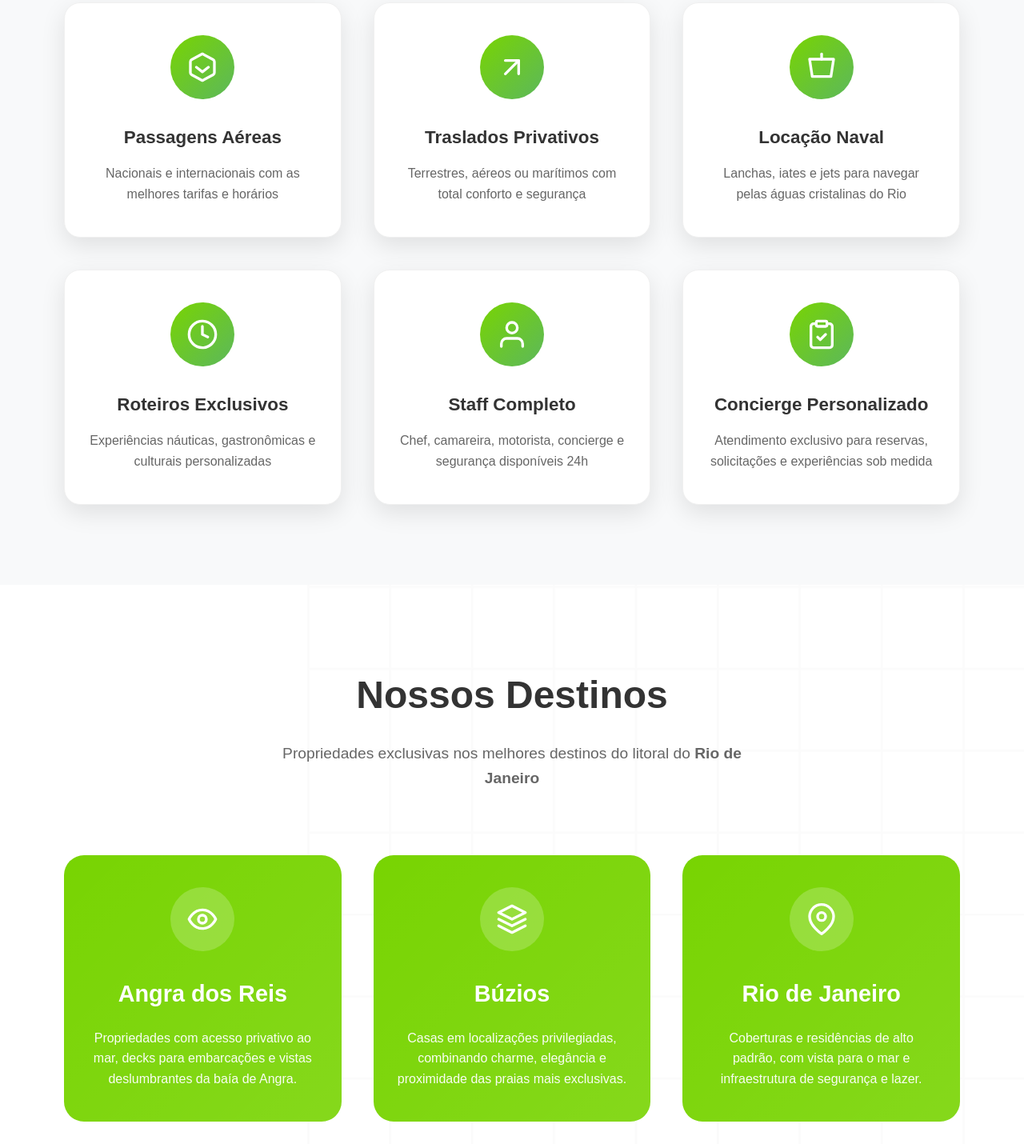
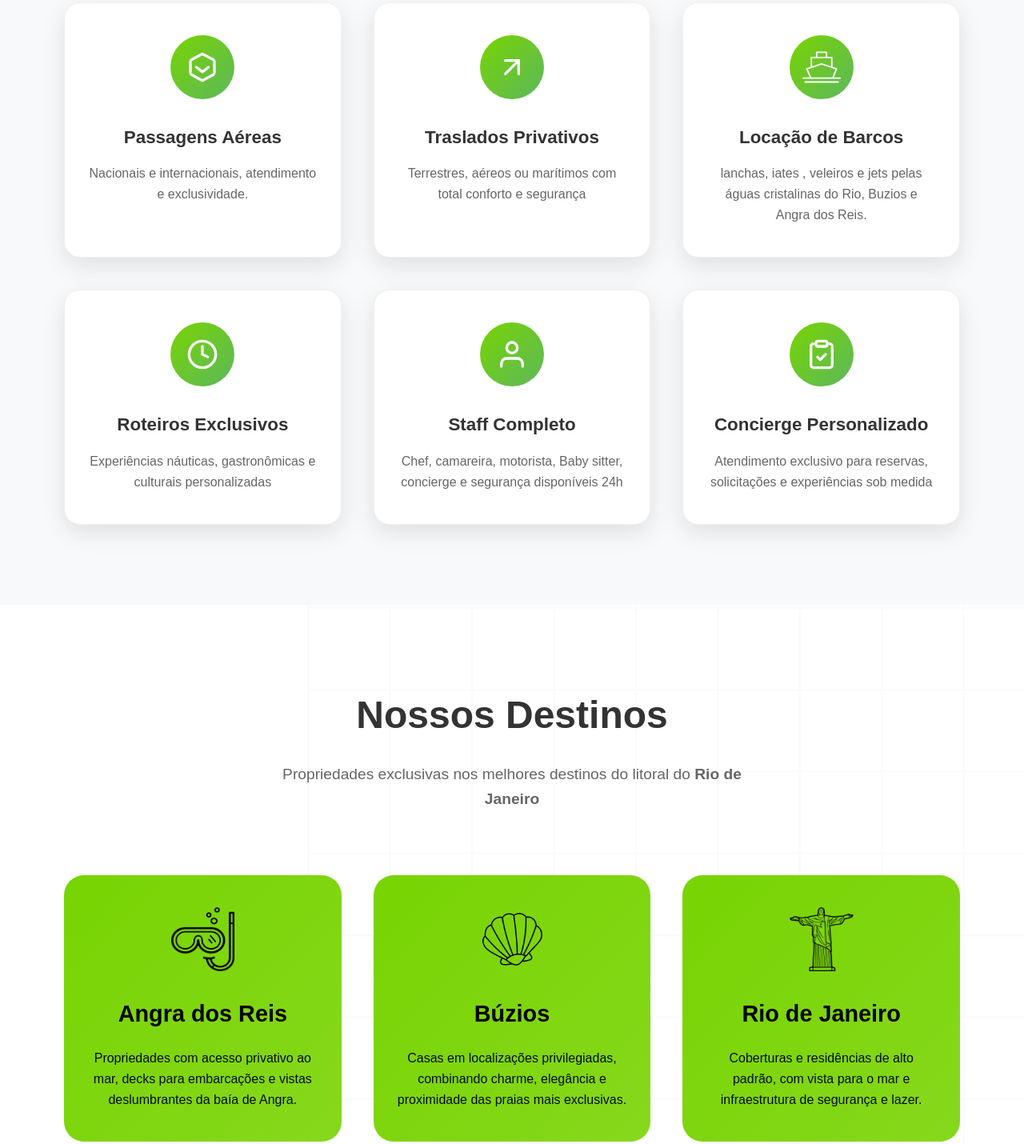
Before and after one commit to moabe-br-2019/up_experiences, a plain HTML site: page casas/index.html in a window 1280 px wide. Shown: the part 1905-3335 px from the top of the page at 80% size. Drawn offline with Linux system fonts and the light colour scheme; a web font is replaced by a local one.

Commit message:
ajustes no index.html e style.css, icones e correção de textos

```diff
--- a/casas/index.html
+++ b/casas/index.html
@@ -62,7 +62,7 @@
                         </svg>
                     </div>
                     <h3>Passagens Aéreas</h3>
-                    <p>Nacionais e internacionais com as melhores tarifas e horários</p>
+                    <p>Nacionais e internacionais, atendimento e exclusividade.</p>
                 </div>
 
                 <div class="facility-card">
@@ -78,13 +78,10 @@
 
                 <div class="facility-card">
                     <div class="facility-icon">
-                        <svg viewBox="0 0 24 24" fill="none" xmlns="http://www.w3.org/2000/svg">
-                            <path d="M3 6h18l-2 13H5L3 6z" stroke="currentColor" stroke-width="2" stroke-linecap="round" stroke-linejoin="round"/>
-                            <path d="M12 6V2" stroke="currentColor" stroke-width="2" stroke-linecap="round" stroke-linejoin="round"/>
-                        </svg>
+                       <img src="imgs/icone_barco_3.svg" alt="Locação de Barcos" width="60%" height="60%">
                     </div>
-                    <h3>Locação Naval</h3>
-                    <p>Lanchas, iates e jets para navegar pelas águas cristalinas do Rio</p>
+                    <h3>Locação de Barcos</h3>
+                    <p>lanchas, iates , veleiros e jets pelas águas cristalinas do Rio, Buzios e Angra dos Reis.</p>
                 </div>
 
                 <div class="facility-card">
@@ -106,7 +103,7 @@
                         </svg>
                     </div>
                     <h3>Staff Completo</h3>
-                    <p>Chef, camareira, motorista, concierge e segurança disponíveis 24h</p>
+                    <p>Chef, camareira, motorista, Baby sitter, concierge e segurança disponíveis 24h</p>
                 </div>
 
                 <div class="facility-card">
@@ -135,10 +132,7 @@
             <div class="destinations-grid">
                 <div class="destination-card">
                     <div class="destination-icon">
-                        <svg viewBox="0 0 24 24" fill="none" xmlns="http://www.w3.org/2000/svg">
-                            <path d="M2 12s3-7 10-7 10 7 10 7-3 7-10 7-10-7-10-7z" stroke="currentColor" stroke-width="2" stroke-linecap="round" stroke-linejoin="round"/>
-                            <circle cx="12" cy="12" r="3" stroke="currentColor" stroke-width="2"/>
-                        </svg>
+                       <img src="imgs/angra.png" alt="Angra dos Reis" width="100%" height="100%">
                     </div>
                     <h3>Angra dos Reis</h3>
                     <p>Propriedades com acesso privativo ao mar, decks para embarcações e vistas deslumbrantes da baía de Angra.</p>
@@ -146,11 +140,7 @@
 
                 <div class="destination-card">
                     <div class="destination-icon">
-                        <svg viewBox="0 0 24 24" fill="none" xmlns="http://www.w3.org/2000/svg">
-                            <path d="M12 2L2 7l10 5 10-5-10-5z" stroke="currentColor" stroke-width="2" stroke-linecap="round" stroke-linejoin="round"/>
-                            <path d="M2 17l10 5 10-5" stroke="currentColor" stroke-width="2" stroke-linecap="round" stroke-linejoin="round"/>
-                            <path d="M2 12l10 5 10-5" stroke="currentColor" stroke-width="2" stroke-linecap="round" stroke-linejoin="round"/>
-                        </svg>
+                        <img src="imgs/buzios.png" alt="Angra dos Reis" width="100%" height="100%">
                     </div>
                     <h3>Búzios</h3>
                     <p>Casas em localizações privilegiadas, combinando charme, elegância e proximidade das praias mais exclusivas.</p>
@@ -158,10 +148,7 @@
 
                 <div class="destination-card">
                     <div class="destination-icon">
-                        <svg viewBox="0 0 24 24" fill="none" xmlns="http://www.w3.org/2000/svg">
-                            <path d="M21 10c0 7-9 13-9 13s-9-6-9-13a9 9 0 0 1 18 0z" stroke="currentColor" stroke-width="2" stroke-linecap="round" stroke-linejoin="round"/>
-                            <circle cx="12" cy="10" r="3" stroke="currentColor" stroke-width="2"/>
-                        </svg>
+                        <img src="imgs/rio.png" alt="Angra dos Reis" width="100%" height="100%">
                     </div>
                     <h3>Rio de Janeiro</h3>
                     <p>Coberturas e residências de alto padrão, com vista para o mar e infraestrutura de segurança e lazer.</p>
@@ -170,14 +157,16 @@
 
             <div class="destinations-cta">
                 <div class="cta-buttons">
-                    <a href="#" class="btn-primary">
+                    <a href="https://wa.me/5521987838986?text=estou%20entrando%20em%20contato%20atrav%C3%A9s%20do%20site%20de%20casas%20de%20temporada%20e%20gostaria%20de%20conhecer%20as%20propriedades" class="btn-primary" target="_blank" rel="noopener">
                         <svg viewBox="0 0 24 24" fill="none" xmlns="http://www.w3.org/2000/svg">
                             <path d="M5 12h14" stroke="currentColor" stroke-width="2" stroke-linecap="round" stroke-linejoin="round"/>
                             <path d="M12 5l7 7-7 7" stroke="currentColor" stroke-width="2" stroke-linecap="round" stroke-linejoin="round"/>
                         </svg>
                         Conhecer as propriedades
                     </a>
-                    <a href="#" class="btn-secondary">
+
+                   <a href="https://wa.me/5521987838986?text=estou%20entrando%20em%20contato%20atrav%C3%A9s%20do%20site%20de%20casas%20de%20temporada%20e%20gostaria%20de%20conhecer%20as%20propriedades" class="btn-secondary" target="_blank" rel="noopener">
+
                         <svg viewBox="0 0 24 24" fill="none" xmlns="http://www.w3.org/2000/svg">
                             <path d="M5 12h14" stroke="currentColor" stroke-width="2" stroke-linecap="round" stroke-linejoin="round"/>
                             <path d="M12 5l7 7-7 7" stroke="currentColor" stroke-width="2" stroke-linecap="round" stroke-linejoin="round"/>
--- a/casas/style.css
+++ b/casas/style.css
@@ -581,7 +581,7 @@ body {
     padding: 40px 30px;
     border-radius: 25px;
     text-align: center;
-    color: white;
+    color: black;
     transition: all 0.3s ease;
     position: relative;
     overflow: hidden;
@@ -612,8 +612,6 @@ body {
     width: 80px;
     height: 80px;
     margin: 0 auto 30px;
-    background: rgba(255,255,255,0.2);
-    border-radius: 50%;
     display: flex;
     align-items: center;
     justify-content: center;
@@ -624,11 +622,7 @@ body {
     transform: scale(1.1);
 }
 
-.destination-icon svg {
-    width: 40px;
-    height: 40px;
-    color: white;
-}
+
 
 .destination-card h3 {
     font-size: 1.8rem;
```
Also changed, not shown: casas/imgs/angra.png (renamed from casas/imgs/oculos de mergulho.png), casas/imgs/buzios.png (added), casas/imgs/icone_barco_3.svg (added), casas/imgs/rio.png (added).
